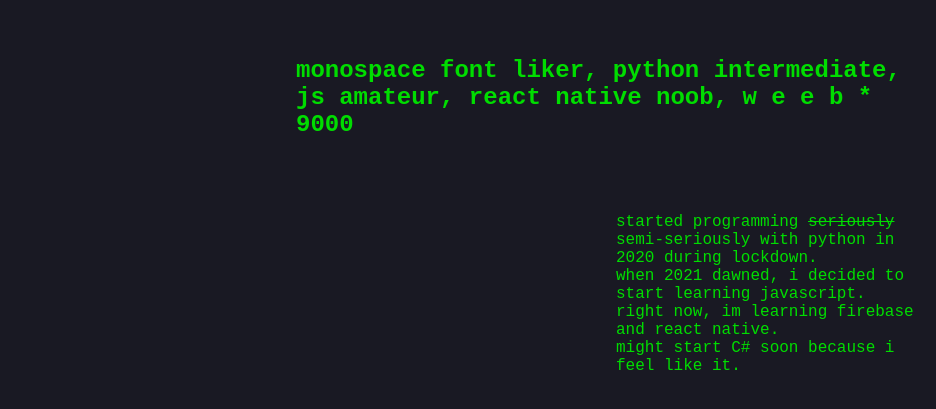
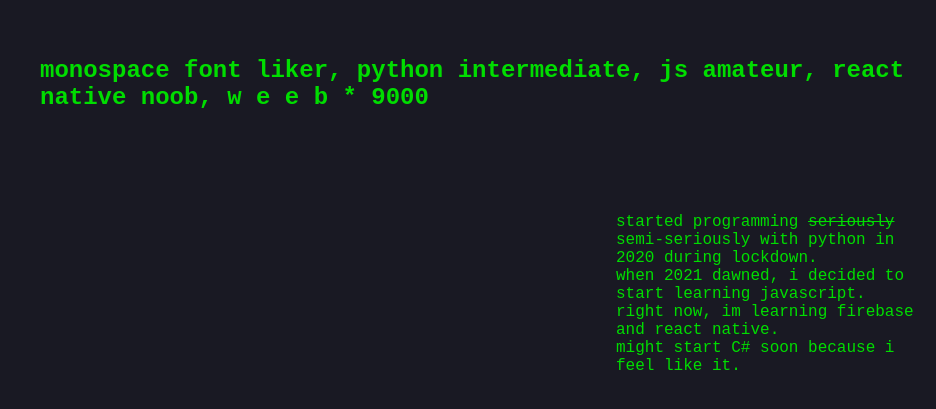
Before and after one commit to flid0/portfolio, a plain HTML site: page index.html in a window 1280 px wide. Shown: the part 123-532 px from the top of the page, without its empty margins (344-1280 px from the left). Drawn offline with Linux system fonts and the light colour scheme.

Commit message:
Update style.css

```diff
--- a/style.css
+++ b/style.css
@@ -1,10 +1,6 @@
 * {
   background-color: #191923;
 }
-/*
-s {
-
-}*/
 
 h1, h2, p {
   font-family: 'Courier New', monospace;
@@ -15,7 +11,7 @@ h1, h2, p {
 h2 {
   position: absolute;
   top: 20%;
-  left: 50%;
+  left: 30%;
 }
 
 p {
```
